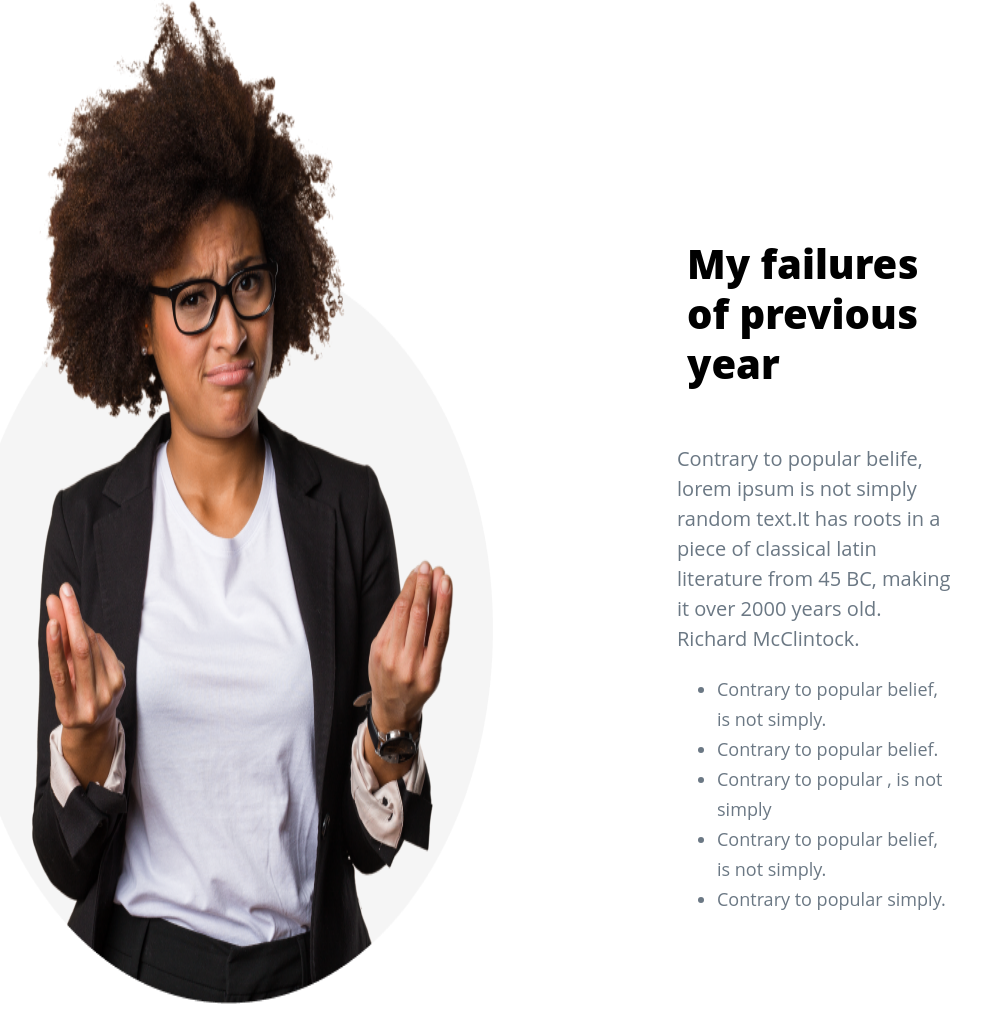
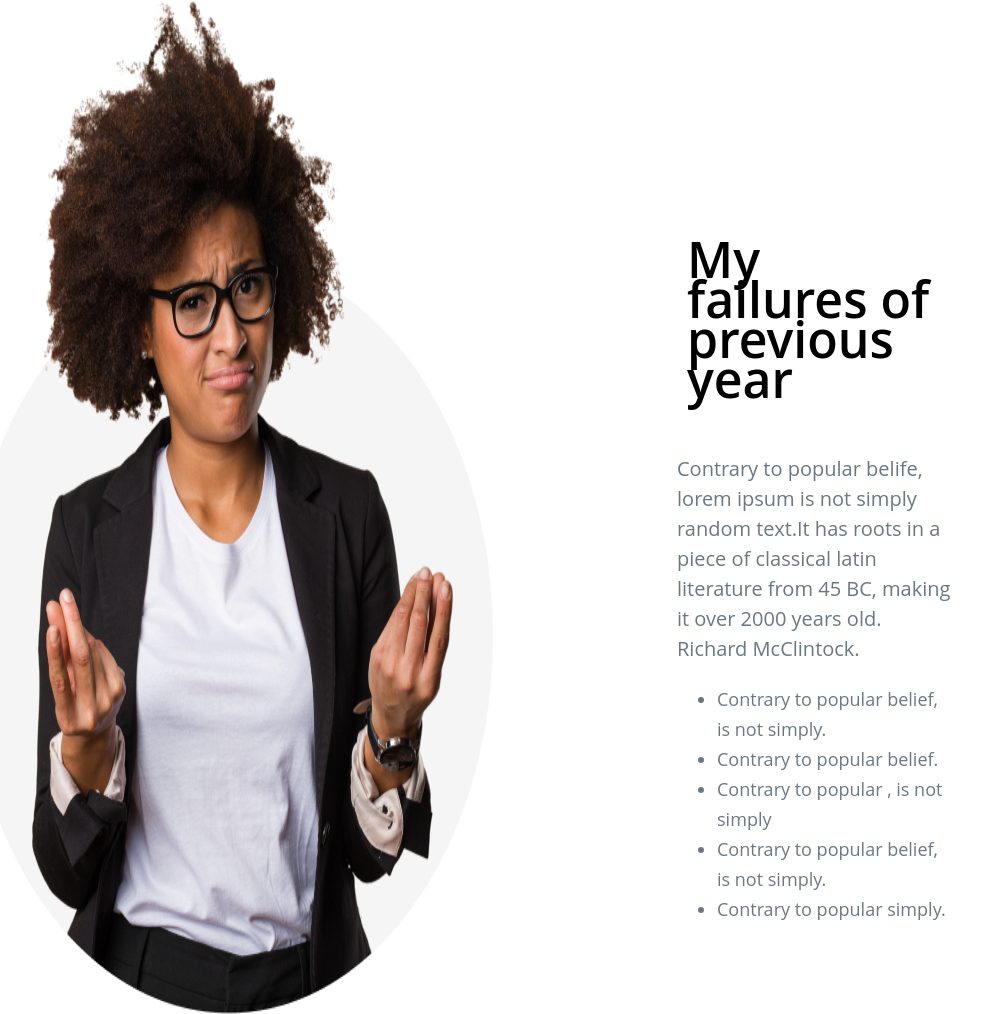
Before and after one commit to mohiuddinalvi/new-year-new-me, a plain HTML site: page index.html in a window 1280 px wide. Shown: the part 1207-2221 px from the top of the page, without its empty margins (148-1129 px from the left). Drawn offline with Linux system fonts and the light colour scheme.

Commit message:
assignment done

```diff
--- a/styles/style.css
+++ b/styles/style.css
@@ -59,10 +59,10 @@ header{
     margin-top: 160px;
 }
 .artical-title{
-    font-size: 40px;
-    font-weight: 800;
+    font-size: 50px;
+    font-weight: 600;
     padding: 10px;
-    line-height: 50px;
+    line-height: 40px;
 }
 .about-artical{
     margin-top: 45px;
@@ -184,7 +184,9 @@ header{
     height: 60px;
     width: 360px;
     background-color: black;
-    border-radius: 5px;
+    border-radius: 10px;
+    border-color: white;
+    font-size: 19px;
 }
 .subscribe-button{
     margin-top: 20px;
```
Also changed, not shown: index.html (+1 -1 lines).
